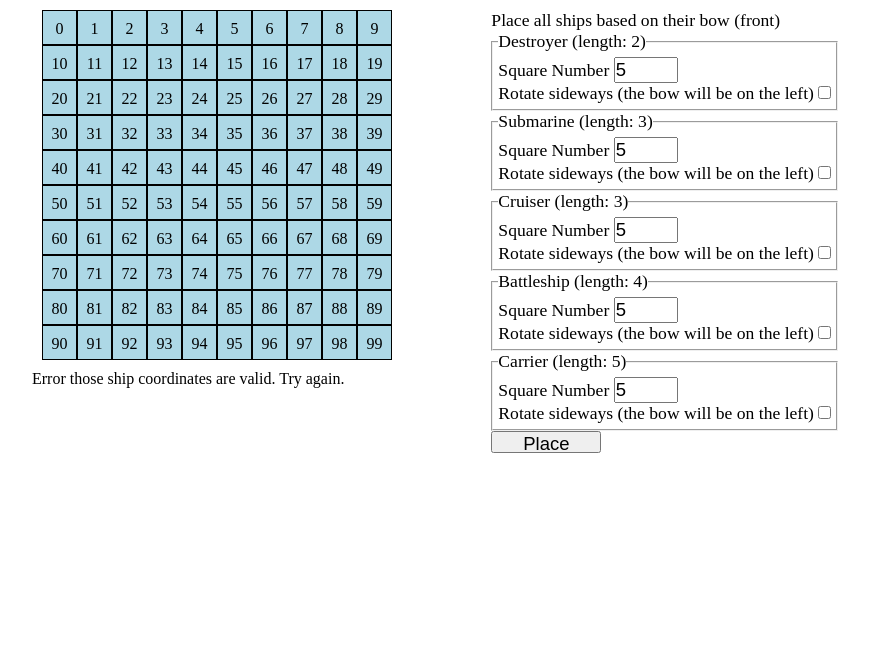
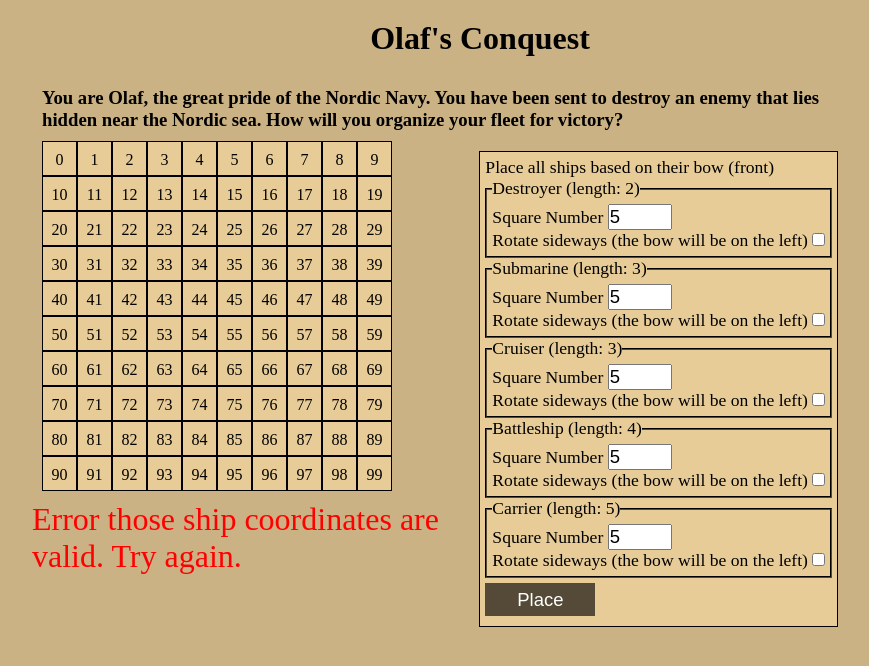
Before and after one commit to alexfuro/odin_battleship, a website built with webpack: page dist/index.html in a window 1280 px wide. Both pictures are taken after typing "5", "5", "5", "5", "5" into the empty fields and a click on the button "Place". Shown: the whole page, without its empty margins (160-1029 px from the left). Built offline with nearby package versions, Linux system fonts and the light colour scheme.

Commit message:
Add basic styling

```diff
--- a/dist/index.html
+++ b/dist/index.html
@@ -1,12 +1,19 @@
 <!DOCTYPE html>
 <html>
   <head>
+    <title>Olaf's Conquest</title>
     <link rel="stylesheet" href="style.css">
     <meta charset="utf-8">
   </head>
   <body>
     <div id="container">
+      <h1>Olaf's Conquest</h1>
       <div id="shipPlacement">
+        <h3>
+          You are Olaf, the great pride of the Nordic Navy. You have been sent
+          to destroy an enemy that lies hidden near the Nordic sea. How will you
+           organize your fleet for victory?
+        </h3>
         <form id="shipForm">
           <legend>Place all ships based on their bow (front)</legend>
           <fieldset>
--- a/dist/style.css
+++ b/dist/style.css
@@ -2,6 +2,9 @@
   margin: 0;
   padding: 0;
   box-sizing: border-box;
+}
+body {
+  background:   #cab285;
 }
 #container {
   width: 70%;
@@ -14,13 +17,14 @@
   width: 30px;
   height: 30px;
   border: 1px solid black;
-  background-color: lightblue;
+  background-color: #e7cc97;
 }
 .square:hover {
-  background-color: green;
+  background-color: #928162;
+  color: white;
 }
 .ship {
-  background-color: black;
+  background-color: #544a37;
 }
 .hit {
   background-color: red;
@@ -49,21 +53,32 @@
 #shipPlacement {
   width: 90%;
 }
+#shipPlacement h3 {
+  margin: 10px;
+}
 #shipForm {
   margin-top: 10px;
+  padding: 5px;
   float: right;
   font-size: 1.1em;
+  border: 1px solid black;
+  background-color: #e7cc97;
 }
 #shipForm fieldset {
   padding: 5px;
+  border-color: #544a37;
 }
 #shipForm button,
 #shipForm input {
   font-size: 1.05em;
 }
 #shipForm button {
+  margin: 5px 0;
   width: 110px;
-  height: 1.2em;
+  height: 33px;
+  color: white;
+  background-color: #544a37;
+  border: none;
 }
 .shipSelect {
   margin: 10px;
@@ -81,6 +96,10 @@
 .hide {
   display: none;
 }
+#invalidPlacement {
+  color: red;
+  font-size: 2em;
+}
 .winner {
   position: absolute;
   top: 25%;
@@ -88,7 +107,26 @@
   width: 300px;
   height: 300px;
   padding: 10px;
-  background-color: blue;
+  border: 3px solid #544a37;
+  background-color: #e7cc97;
   text-align: center;
   font-size: 2em;
 }
+.winner p {
+  margin-top: 100px;
+}
+#rematchBtn {
+  position: relative;
+  top: 100px;
+  height: 45px;
+  width: 150px;
+  font-size: .8em;
+  color: white;
+  background-color: #544a37;
+  border: none;
+}
+h1 {
+  width: 100%;
+  margin: 20px;
+  text-align: center;
+}
```
